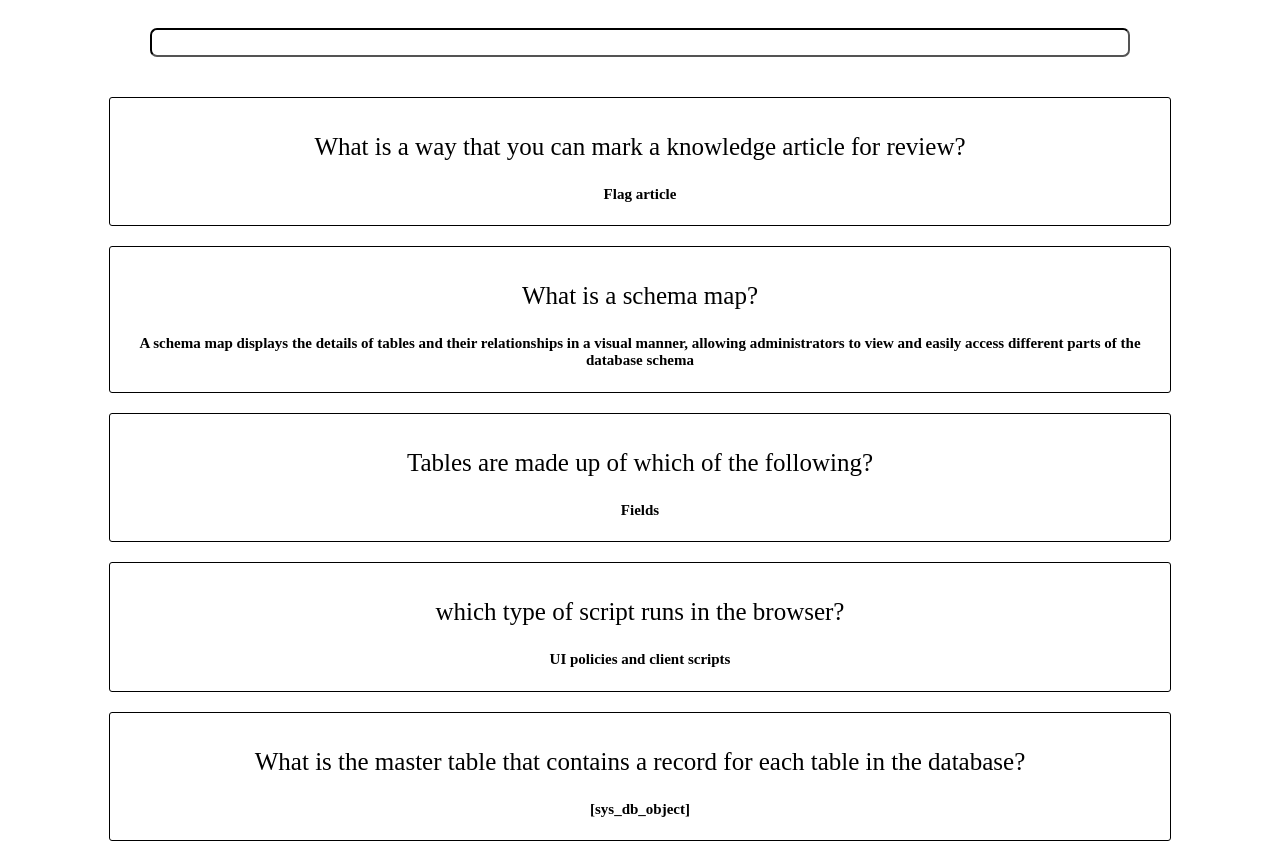
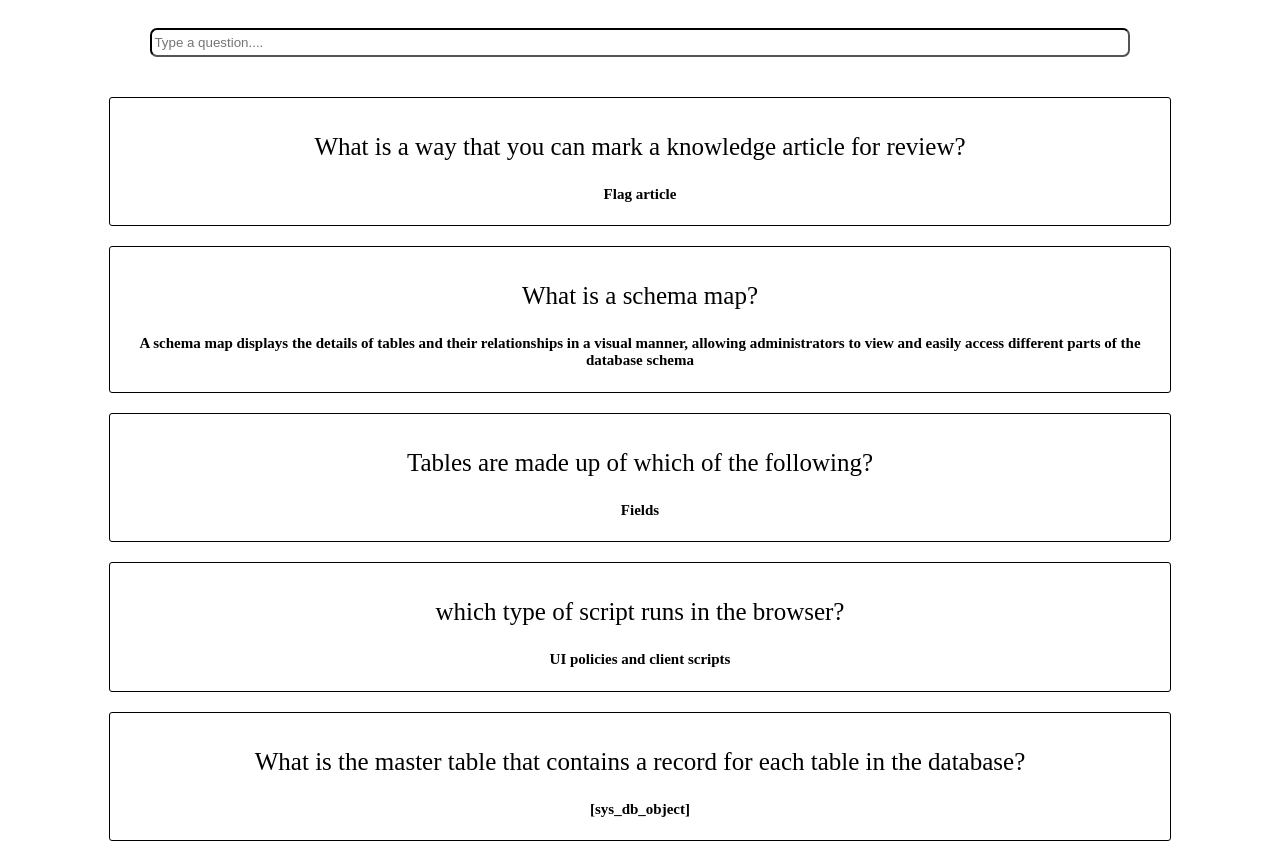
Before and after one commit to harshasai-419/servicenow, a plain HTML site: page index.html in a window 1280 px wide. Shown: the top 841 px of the page. Drawn offline with Linux system fonts and the light colour scheme.

Commit message:
Fourth ver

```diff
--- a/index.html
+++ b/index.html
@@ -8,7 +8,7 @@
 </head>
 <body>
     <div class="bg-con">
-        <input type="search" class="input-ele" id="inputEle"/>
+        <input type="search" class="input-ele" id="inputEle" placeholder="Type a question...."/>
         <div id="container" class="container">
 
 
```
